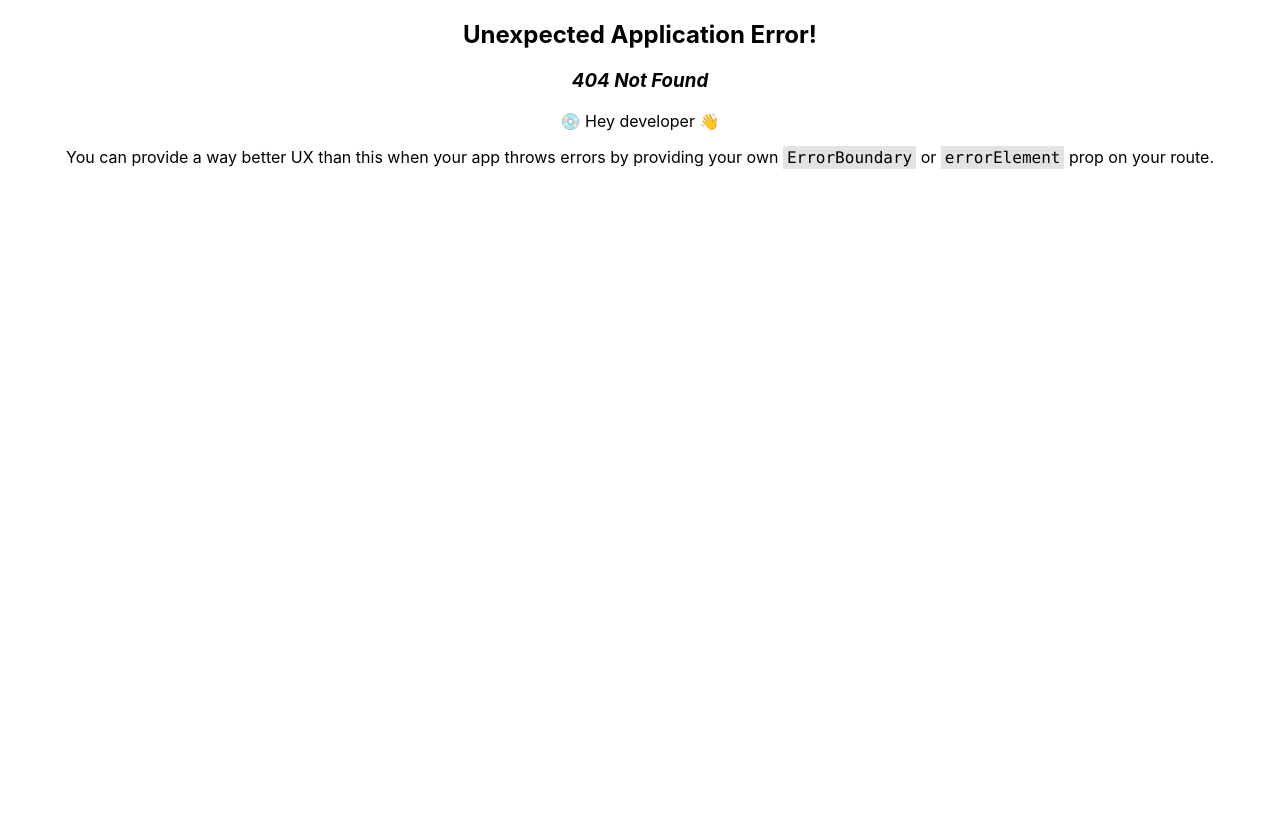
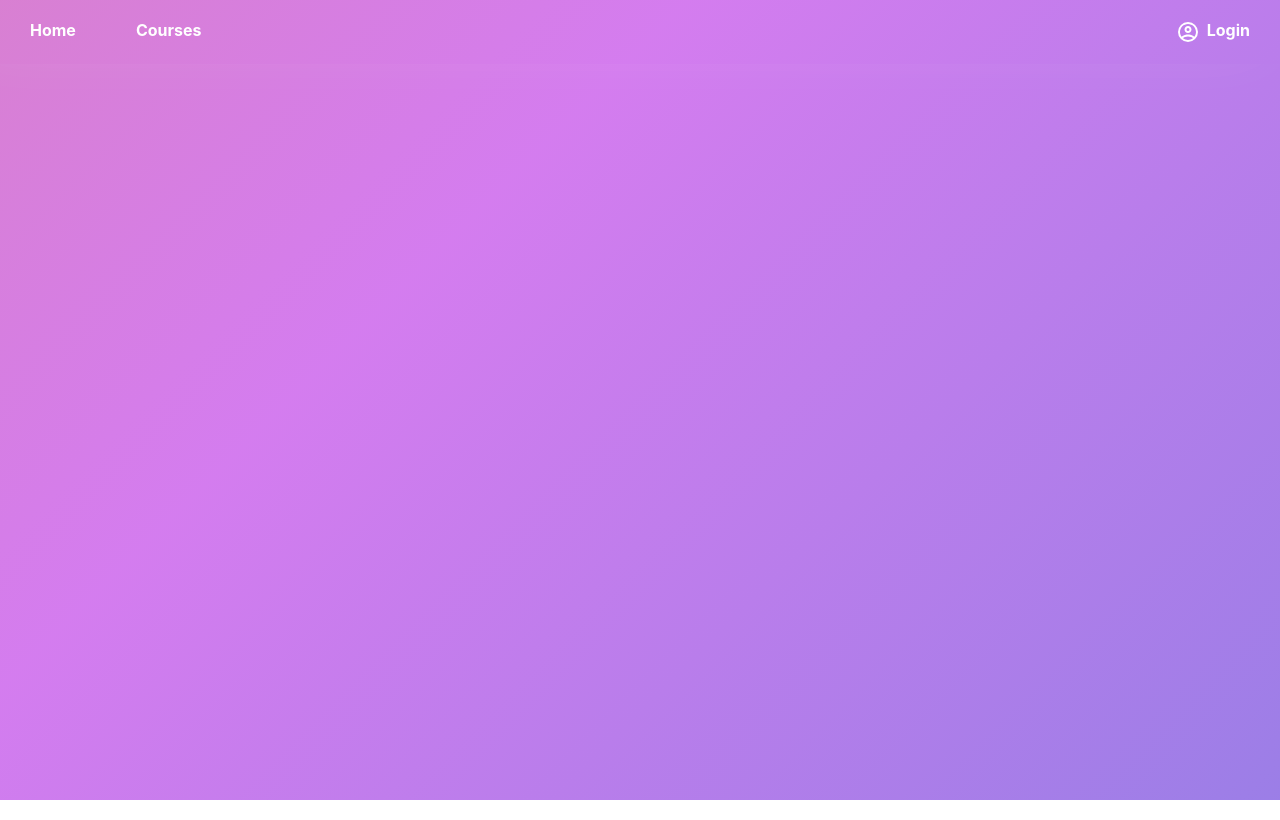
Before and after one commit to mindtrails/frontend, a React (Create React App) app: page /login in a window 1280 px wide. Before the commit this address had no page. Built offline with nearby package versions, Linux system fonts and the light colour scheme.

Commit message:
bunch of new pages ready to be filled

```diff
--- a/src/app/common/components/Navbar/Navbar.css
+++ b/src/app/common/components/Navbar/Navbar.css
@@ -19,6 +19,8 @@ ul {
     text-align: center;
     text-decoration: none;
 
+    font-weight: bold;
+
     padding: 20px;
 
     flex-wrap: nowrap;
@@ -31,3 +33,7 @@ ul {
   li a:hover {
     background-color: rgba(255, 255, 255, 0.116);
   }
+
+  .loginIcon {
+    margin-right: 7px;
+  }
--- a/src/app/common/components/Navbar/Navbar.tsx
+++ b/src/app/common/components/Navbar/Navbar.tsx
@@ -12,11 +12,12 @@ const Navbar = () => {
                     <a href="/">Home</a>
                 </li>
                 <li>
-                    <a href="/cursuri">Courses</a>
+                    <a href="/courses">Courses</a>
                 </li>
                 <li style={{ float: "right" }}>
                     <a href="/login">
                         <Icon
+                            className="loginIcon"
                             path={mdiAccountCircleOutline}
                             title="User Profile"
                             size={1}
--- /dev/null
+++ b/src/app/pages/courses/Courses.tsx
@@ -0,0 +1,18 @@
+import React from "react";
+import { mdiGraphOutline } from "@mdi/js";
+import Icon from "@mdi/react";
+import "./Courses.css";
+
+import Navbar from "../../common/components/navbar/Navbar";
+
+const Courses = () => {
+    return (
+        <div className="homepageContainer">
+            <Navbar></Navbar>
+
+            <div className="pageContainer"></div>
+        </div>
+    );
+};
+
+export default Courses;
--- a/src/app/pages/homepage/Homepage.css
+++ b/src/app/pages/homepage/Homepage.css
@@ -1,4 +1,4 @@
-@import url('https://fonts.googleapis.com/css2?family=Orbitron:wght@700&display=swap');
+@import url('https://fonts.googleapis.com/css2?family=Orbitron:wght@700&family=Ubuntu+Condensed&display=swap');
 .homepageContainer {
     background: grey;
     height: 100vh;
@@ -57,6 +57,9 @@
 
 
     transition-duration: 0.4s;
+
+    font-family: 'Ubuntu Condensed', sans-serif;
+
 }
 .homepageButton:hover {
     box-shadow:  -3px 3px 42px #d5d5d546,
--- a/src/app/pages/homepage/Homepage.tsx
+++ b/src/app/pages/homepage/Homepage.tsx
@@ -3,7 +3,7 @@ import { mdiGraphOutline } from "@mdi/js";
 import Icon from "@mdi/react";
 import "./Homepage.css";
 
-import Navbar from "../../common/components/Navbar/Navbar";
+import Navbar from "../../common/components/navbar/Navbar";
 
 const Homepage = () => {
     const onSubmit = () => console.log("Works");
```
Also changed, not shown: src/app/App.tsx (+13 -0 lines), src/app/pages/login/Login.tsx (added, +18 -0 lines), src/app/pages/register/Register.tsx (added, +18 -0 lines), src/app/pages/courses/Courses.css (added), src/app/pages/login/Login.css (added), src/app/pages/register/Register.css (added).
